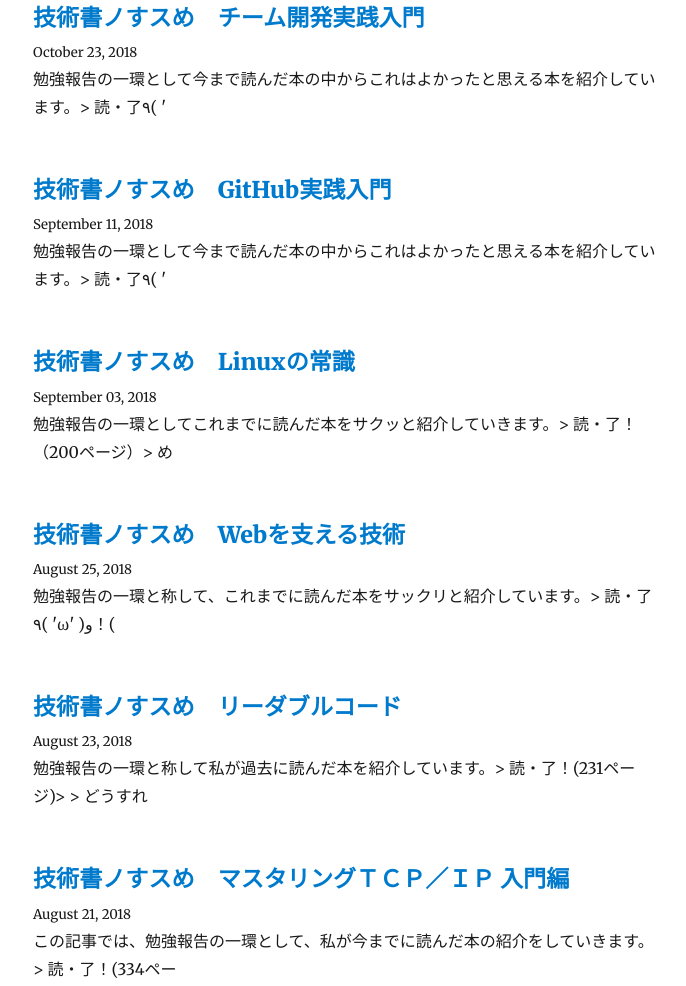
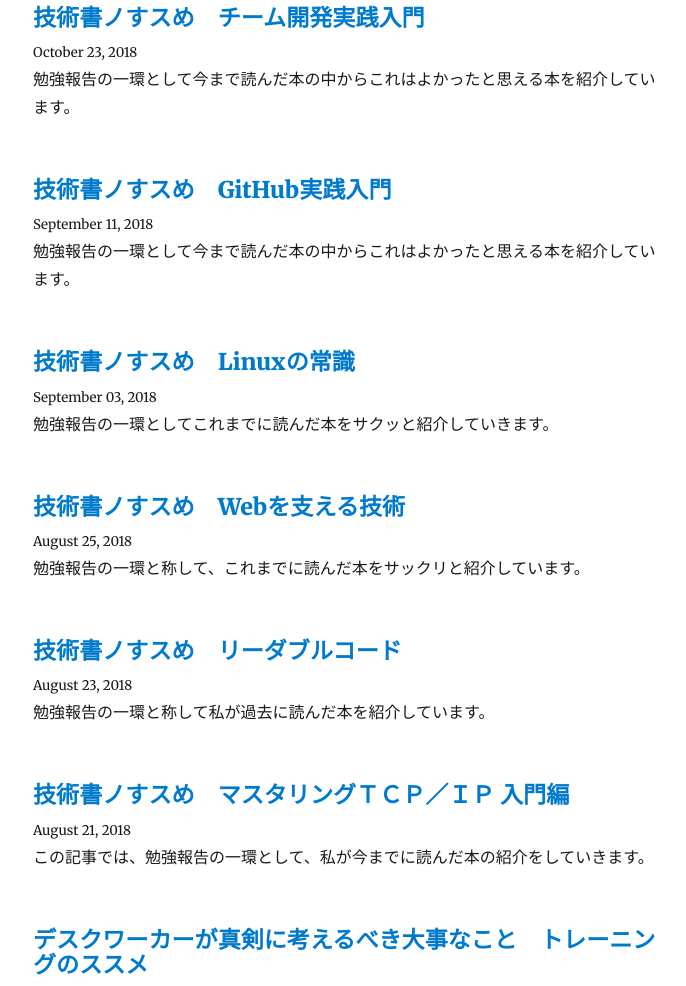
Before and after one commit to creatase/blog, a Gatsby site: page / in a window 1280 px wide. Shown: the part 1609-2595 px from the top of the page, without its empty margins (292-978 px from the left). Built offline with nearby package versions, Linux system fonts and the light colour scheme; Gatsby itself is replaced by a stand-in of ours; some packages are replaced by stand-ins of ours.

Commit message:
description:  を調整

```diff
--- a/content/blog/だいありー/JavaEE6 Webコンポーネントディベロッパー 【まとめノート】2/index.md
+++ b/content/blog/だいありー/JavaEE6 Webコンポーネントディベロッパー 【まとめノート】2/index.md
@@ -1,7 +1,7 @@
 ---
 title: JavaEE6 Webコンポーネントディベロッパー 【まとめノート】2
 date: 2018-05-07T19:20:52
-description: 前回に引き続きJavaEE5→6の差分ノートをまとめていきます。## File uploadファイルを
+description: 前回に引き続きJavaEE5→6の差分ノートをまとめていきます。
 slug: javaee6_wcd_study_note_2
 category: Java
 tags:
--- a/content/blog/だいありー/JavaEE6 Webコンポーネントディベロッパー 【まとめノート】3/index.md
+++ b/content/blog/だいありー/JavaEE6 Webコンポーネントディベロッパー 【まとめノート】3/index.md
@@ -1,7 +1,7 @@
 ---
 title: JavaEE6 Webコンポーネントディベロッパー 【まとめノート】3
 date: 2018-05-08T18:18:05
-description: 試験まであと４日です。どこまでまとめられるかわかりませんが続けていきたいと思います。## Declar
+description: 試験まであと４日です。どこまでまとめられるかわかりませんが続けていきたいと思います。
 slug: javaee6_wcd_study_note_3
 category: Java
 tags:
--- a/content/blog/開発るーむ/技術書ノすスめ　GitHub実践入門/index.md
+++ b/content/blog/開発るーむ/技術書ノすスめ　GitHub実践入門/index.md
@@ -1,7 +1,7 @@
 ---
 title: 技術書ノすスめ　GitHub実践入門
 date: 2018-09-11T11:42:54
-description: 勉強報告の一環として今まで読んだ本の中からこれはよかったと思える本を紹介しています。> 読・了٩( '
+description: 勉強報告の一環として今まで読んだ本の中からこれはよかったと思える本を紹介しています。
 slug: gijutusho_6
 category: 書籍
 tags:
--- a/content/blog/開発るーむ/技術書ノすスめ　Linuxの常識/index.md
+++ b/content/blog/開発るーむ/技術書ノすスめ　Linuxの常識/index.md
@@ -1,7 +1,7 @@
 ---
 title: 技術書ノすスめ　Linuxの常識
 date: 2018-09-03T09:52:31
-description: 勉強報告の一環としてこれまでに読んだ本をサクッと紹介していきます。> 読・了！ （200ページ）> め
+description: 勉強報告の一環としてこれまでに読んだ本をサクッと紹介していきます。
 slug: gijutusho_5
 category: 書籍
 tags:
--- a/content/blog/開発るーむ/技術書ノすスめ　Webを支える技術/index.md
+++ b/content/blog/開発るーむ/技術書ノすスめ　Webを支える技術/index.md
@@ -1,7 +1,7 @@
 ---
 title: 技術書ノすスめ　Webを支える技術
 date: 2018-08-25T12:40:04
-description: 勉強報告の一環と称して、これまでに読んだ本をサックリと紹介しています。> 読・了٩( 'ω' )و！(
+description: 勉強報告の一環と称して、これまでに読んだ本をサックリと紹介しています。
 slug: gijutusho_4
 category: 書籍
 tags:
--- a/content/blog/開発るーむ/技術書ノすスめ　オブジェクト指向でなぜ作るのか/index.md
+++ b/content/blog/開発るーむ/技術書ノすスめ　オブジェクト指向でなぜ作るのか/index.md
@@ -1,7 +1,7 @@
 ---
 title: 技術書ノすスめ　オブジェクト指向でなぜ作るのか
 date: 2018-08-19T12:14:41
-description: 勉強報告の一環として、私が今まで読んだ本の紹介をしていきたいと思います。唐突ですが。。。> 読・了！(
+description: 勉強報告の一環として、私が今まで読んだ本の紹介をしていきたいと思います。唐突ですが。。。
 slug: gijutusho_1
 category: 書籍
 tags:
--- a/content/blog/開発るーむ/技術書ノすスめ　チーム開発実践入門/index.md
+++ b/content/blog/開発るーむ/技術書ノすスめ　チーム開発実践入門/index.md
@@ -1,7 +1,7 @@
 ---
 title: 技術書ノすスめ　チーム開発実践入門
 date: 2018-10-23T17:15:30
-description: 勉強報告の一環として今まで読んだ本の中からこれはよかったと思える本を紹介しています。> 読・了٩( '
+description: 勉強報告の一環として今まで読んだ本の中からこれはよかったと思える本を紹介しています。
 slug: gijutusho_7
 category: 書籍
 tags:
--- a/content/blog/開発るーむ/技術書ノすスめ　マスタリングＴＣＰ／ＩＰ 入門編/index.md
+++ b/content/blog/開発るーむ/技術書ノすスめ　マスタリングＴＣＰ／ＩＰ 入門編/index.md
@@ -1,7 +1,7 @@
 ---
 title: 技術書ノすスめ　マスタリングＴＣＰ／ＩＰ 入門編
 date: 2018-08-21T11:29:18
-description: この記事では、勉強報告の一環として、私が今までに読んだ本の紹介をしていきます。> 読・了！(334ペー
+description: この記事では、勉強報告の一環として、私が今までに読んだ本の紹介をしていきます。
 slug: gijutusho_2
 category: 書籍
 tags:
--- a/content/blog/開発るーむ/技術書ノすスめ　リーダブルコード/index.md
+++ b/content/blog/開発るーむ/技術書ノすスめ　リーダブルコード/index.md
@@ -1,7 +1,7 @@
 ---
 title: 技術書ノすスめ　リーダブルコード
 date: 2018-08-23T12:13:39
-description: 勉強報告の一環と称して私が過去に読んだ本を紹介しています。> 読・了！(231ページ)> > どうすれ
+description: 勉強報告の一環と称して私が過去に読んだ本を紹介しています。
 slug: gijutusho_3
 category: 書籍
 tags:
```
